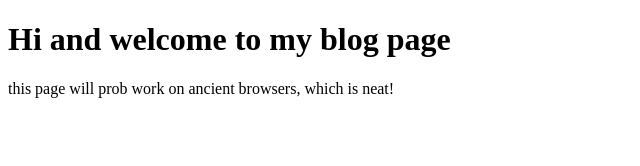
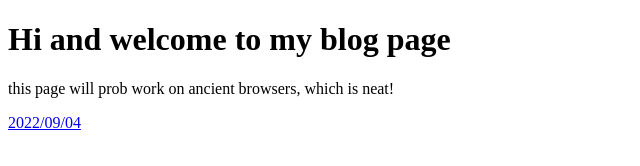
Before and after one commit to nthclick/nthclick.github.io, a plain HTML site: page blog/blog.html in a window 1280 px wide. Shown: the full height of the page, 0-640 px from the left. Drawn offline with Linux system fonts and the light colour scheme.

Commit message:
Update blog.html

```diff
--- a/blog/blog.html
+++ b/blog/blog.html
@@ -9,6 +9,6 @@
   <body>
 	<h1>Hi and welcome to my blog page</h1>
     <p>this page will prob work on ancient browsers, which is neat!</p>
-
+    <a href="http://nthclick.github.io/blog/040922.html">2022/09/04</a>
   </body>
 </html>
```
